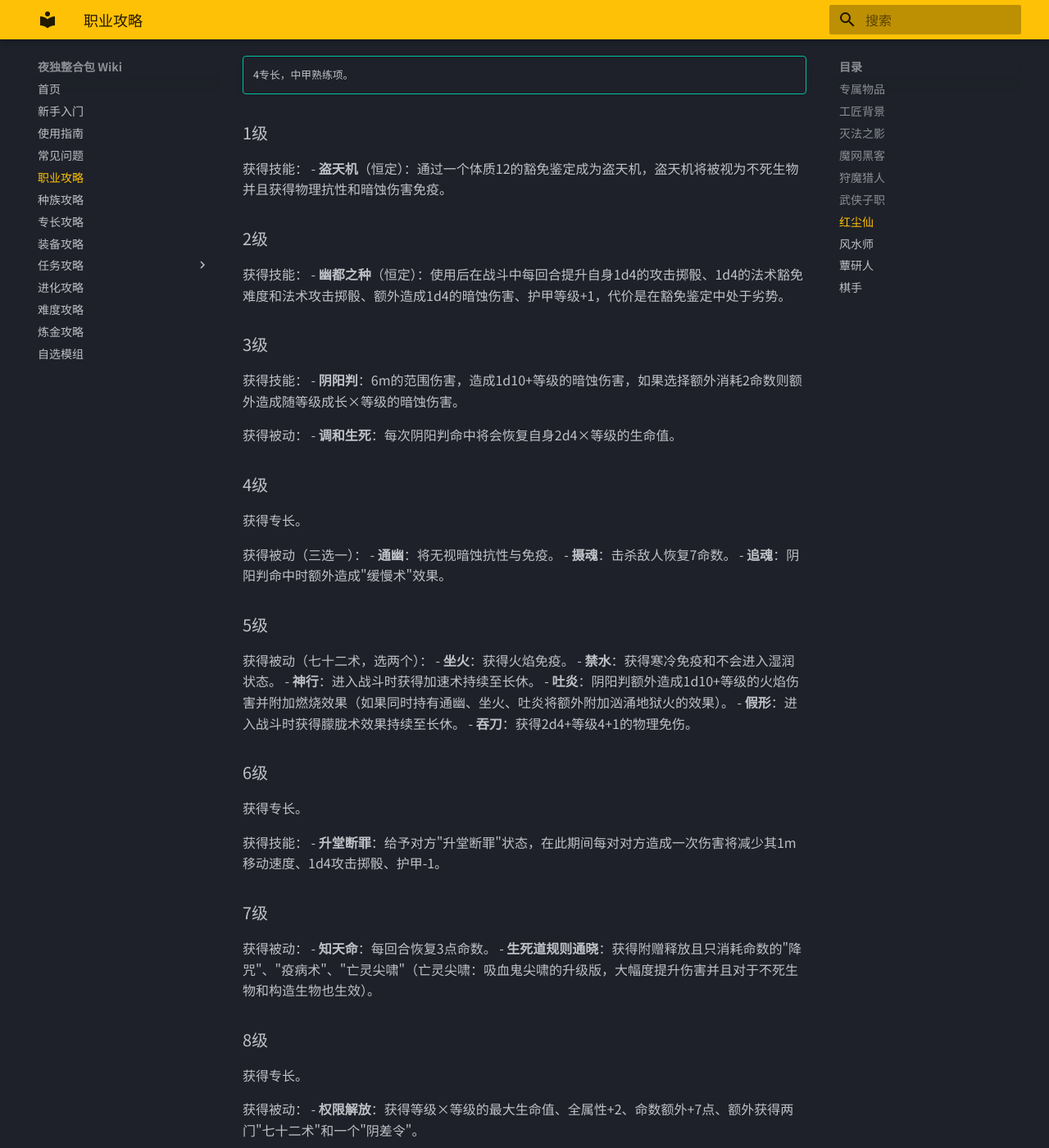
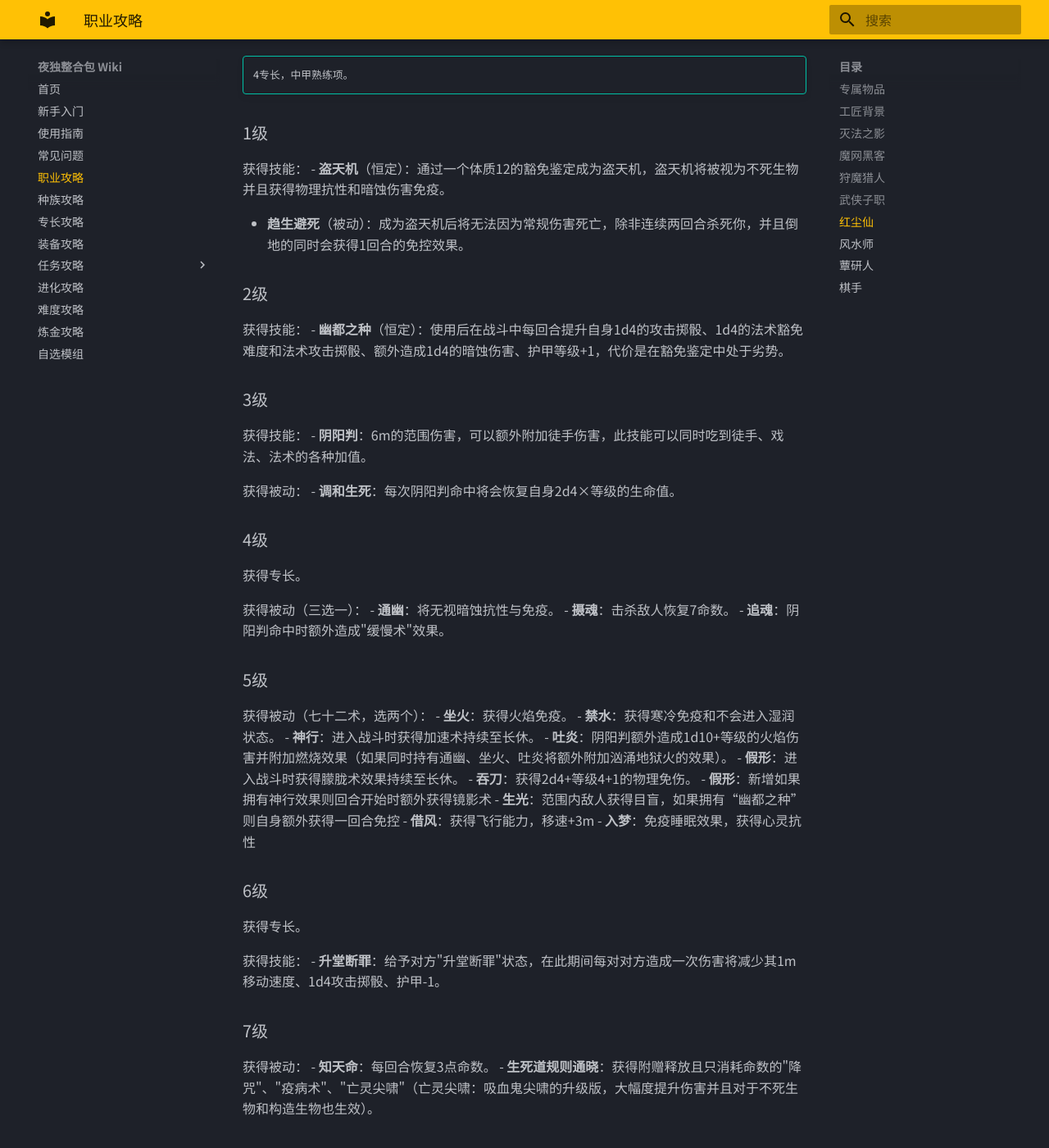
Before and after one commit to oiclyd/bg3-mod-wiki, an MkDocs documentation site: the page built from docs/ch4-class.md, in a window 1280 px wide and 1400 px high, scrolled down 12645 px. Shown: the whole window at 82% size. Built offline with MkDocs 1.6.1 and Material for MkDocs 9.7.7, drawn with Linux system fonts in a browser that asks for light colours; some of the changed text lies outside the part shown.

Commit message:
Update ch4-class.md

```diff
--- a/docs/ch4-class.md
+++ b/docs/ch4-class.md
@@ -489,6 +489,8 @@
 获得技能：
 - **盗天机**（恒定）：通过一个体质12的豁免鉴定成为盗天机，盗天机将被视为不死生物并且获得物理抗性和暗蚀伤害免疫。
 
+- **趋生避死**（被动）：成为盗天机后将无法因为常规伤害死亡，除非连续两回合杀死你，并且倒地的同时会获得1回合的免控效果。
+
 ### 2级
 
 获得技能：
@@ -497,7 +499,7 @@
 ### 3级
 
 获得技能：
-- **阴阳判**：6m的范围伤害，造成1d10+等级的暗蚀伤害，如果选择额外消耗2命数则额外造成随等级成长×等级的暗蚀伤害。
+- **阴阳判**：6m的范围伤害，可以额外附加徒手伤害，此技能可以同时吃到徒手、戏法、法术的各种加值。
 
 获得被动：
 - **调和生死**：每次阴阳判命中将会恢复自身2d4×等级的生命值。
@@ -520,6 +522,10 @@
 - **吐炎**：阴阳判额外造成1d10+等级的火焰伤害并附加燃烧效果（如果同时持有通幽、坐火、吐炎将额外附加汹涌地狱火的效果）。
 - **假形**：进入战斗时获得朦胧术效果持续至长休。
 - **吞刀**：获得2d4+等级4+1的物理免伤。
+- **假形**：新增如果拥有神行效果则回合开始时额外获得镜影术
+- **生光**：范围内敌人获得目盲，如果拥有“幽都之种”则自身额外获得一回合免控
+- **借风**：获得飞行能力，移速+3m
+- **入梦**：免疫睡眠效果，获得心灵抗性
 
 ### 6级
 
@@ -565,7 +571,7 @@
 获得专长。
 
 获得被动：
-- **幽冥主宰**：获得之前所有没有获得的"七十二术"、"三十六法"、"阴差令"。大幅度提升"知天命"的恢复速度。
+- **幽冥主宰**：获得之前所有没有获得的两门"七十二术"、"三十六法"。大幅度提升"知天命"的恢复速度。
 ## 风水师
 
 ### 设计理念
```
